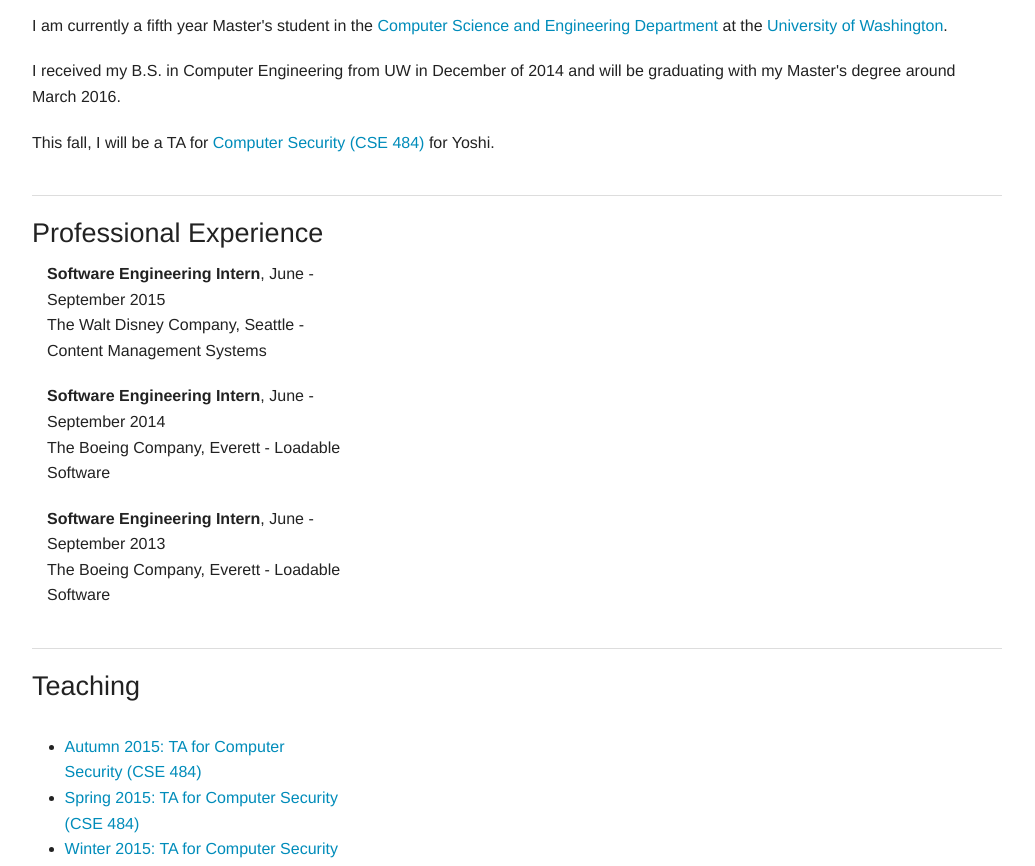
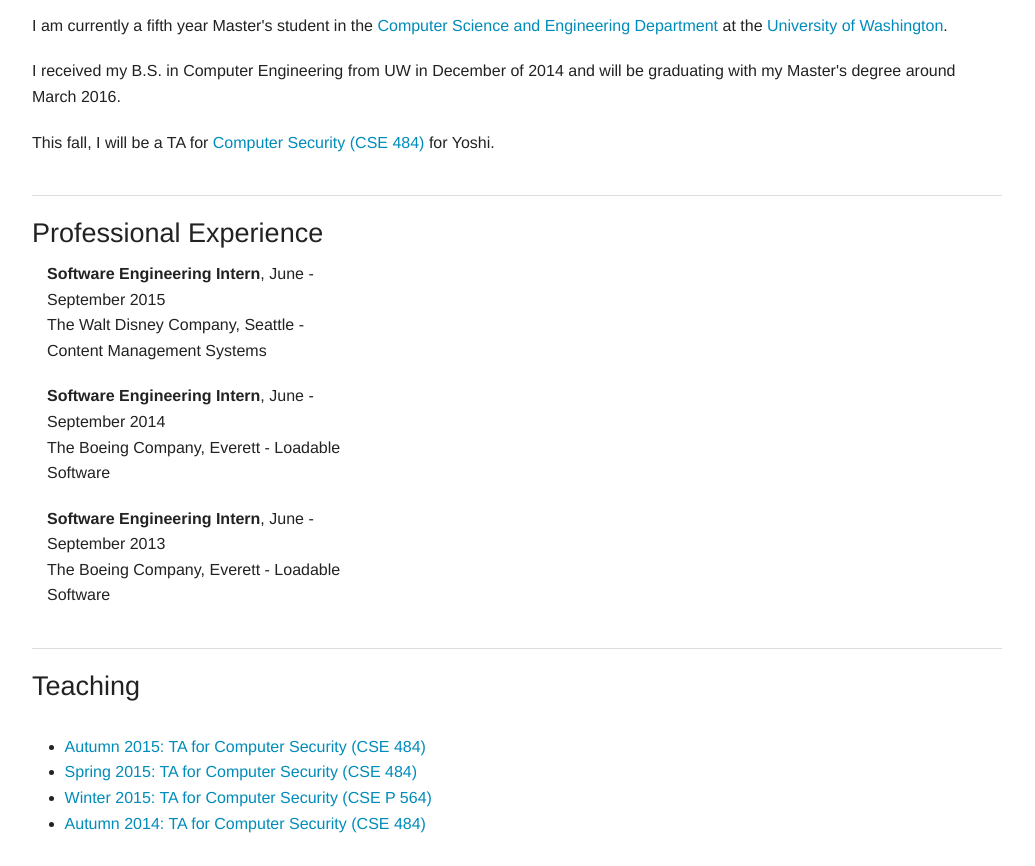
Before and after one commit to adrsham/website, a plain HTML site: page index.html in a window 1280 px wide. Shown: the part 80-946 px from the top of the page, without its empty margins (123-1158 px from the left). Drawn offline with Linux system fonts and the light colour scheme.

Commit message:
fix width

```diff
--- a/index.html
+++ b/index.html
@@ -75,7 +75,7 @@
         <div class="large-12 columns">
         <hr>
         <h3>Teaching</h3>
-        <div class="large-4 columns">
+        <div class="large-12 columns">
             <p></p>
             <ul>
                 <li><a href="https://courses.cs.washington.edu/courses/cse484/15au/">Autumn 2015: TA for Computer Security (CSE 484)</a></li>
```
